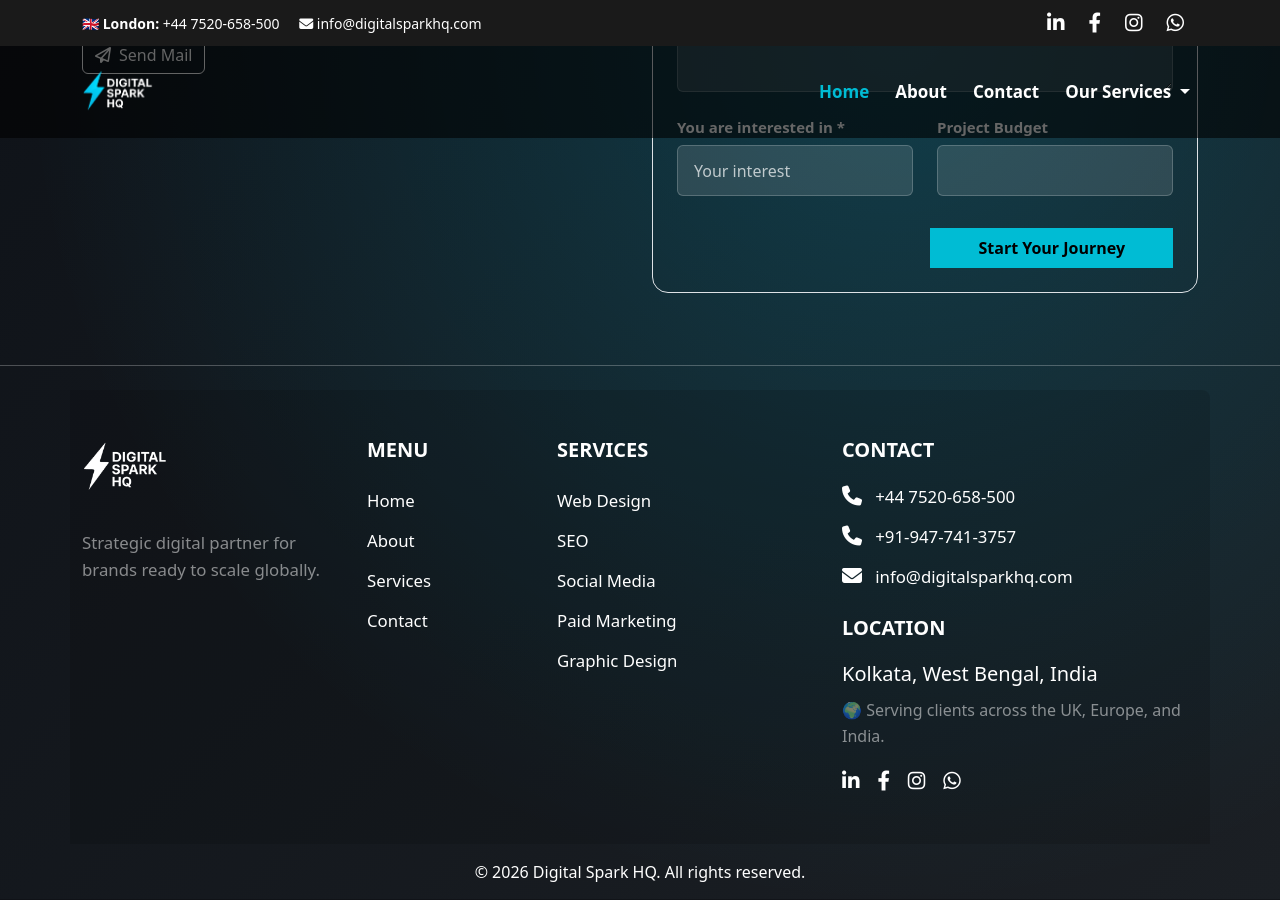
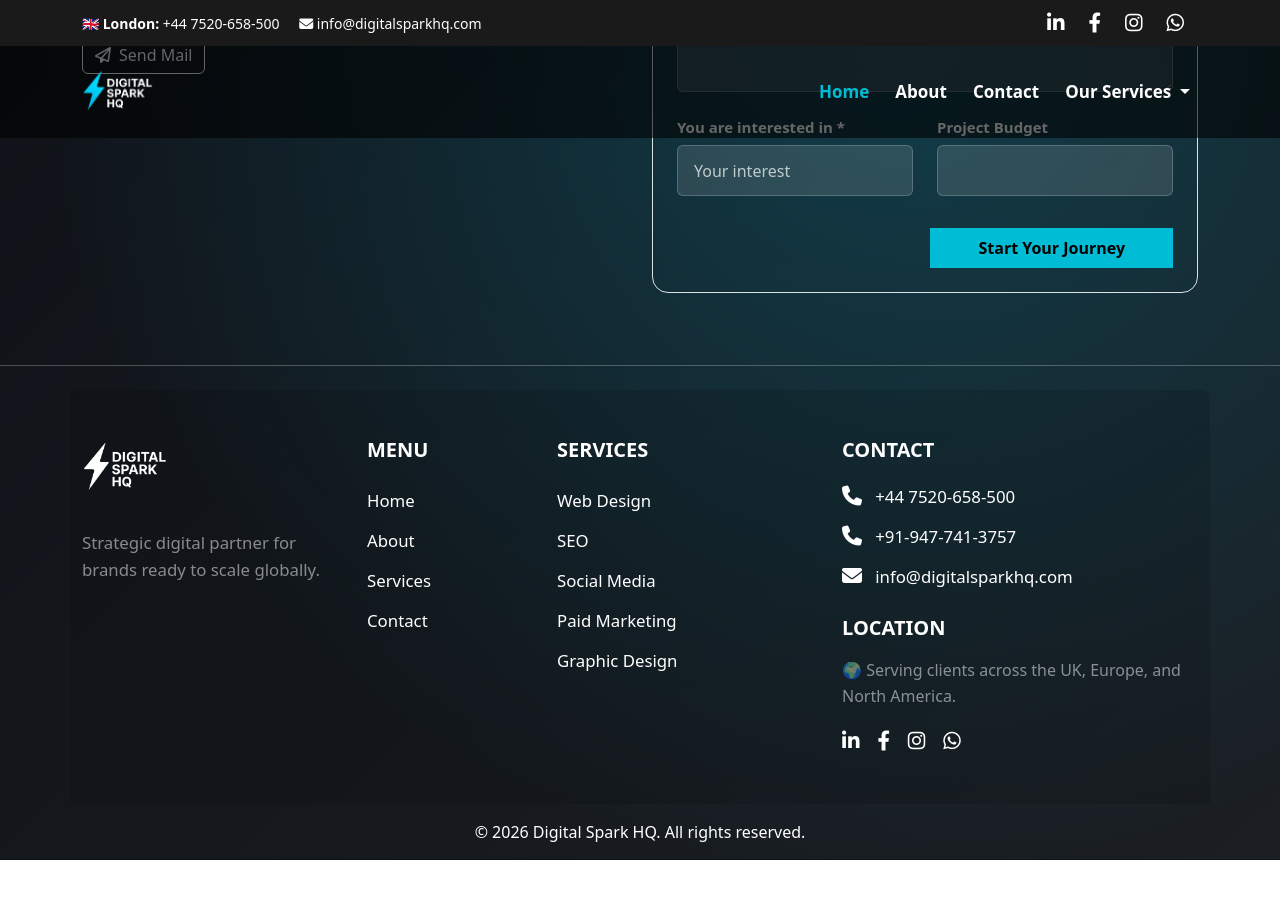
Before and after one commit to Iambiswajit-C/digitalsparkhq, a Jekyll site: the page built from index.md, in a window 1280 px wide and 900 px high, scrolled down 4657 px. Built offline with Jekyll 4.4.1, drawn with Linux system fonts in a browser that asks for light colours; after the commit the page ends 5517 px from its top, so only the background shows below that.

Commit message:
Update footer.html

```diff
--- a/_includes/footer.html
+++ b/_includes/footer.html
@@ -146,11 +146,8 @@
 
   <h5 class="footer-title mt-4">Location</h5>
 
-  <p class="fs-5 mb-2">
-    Kolkata, West Bengal, India
-  </p>
   <p class="fs-6 text-white-50 mt-2">
-🌍 Serving clients across the UK, Europe, and India.
+🌍 Serving clients across the UK, Europe, and North America.
 </p>
   <div class="social-icons mt-3">
     <a href="https://www.linkedin.com/company/digital-spark-hq/" target="_blank"><i class="fab fa-linkedin-in"></i></a>
```
